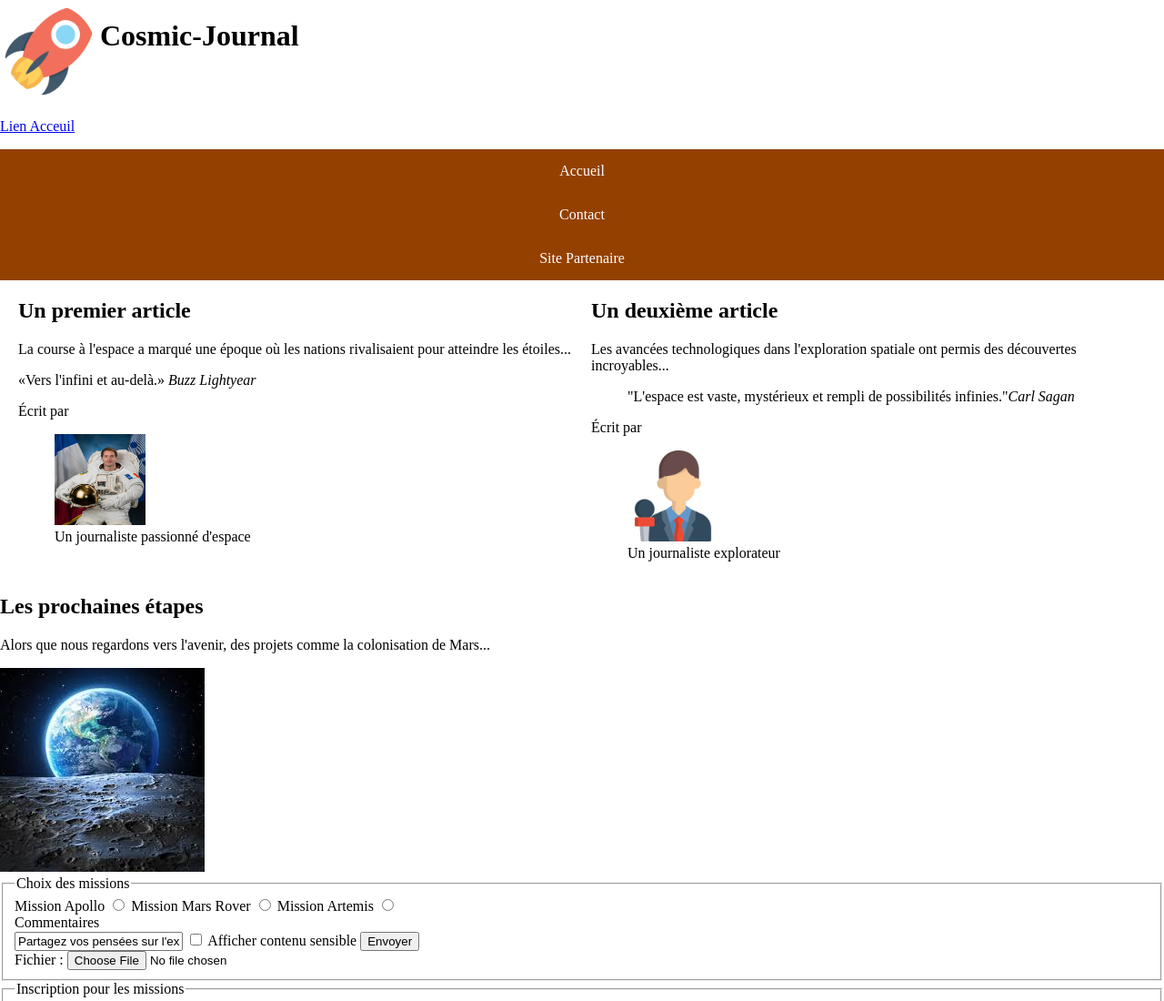
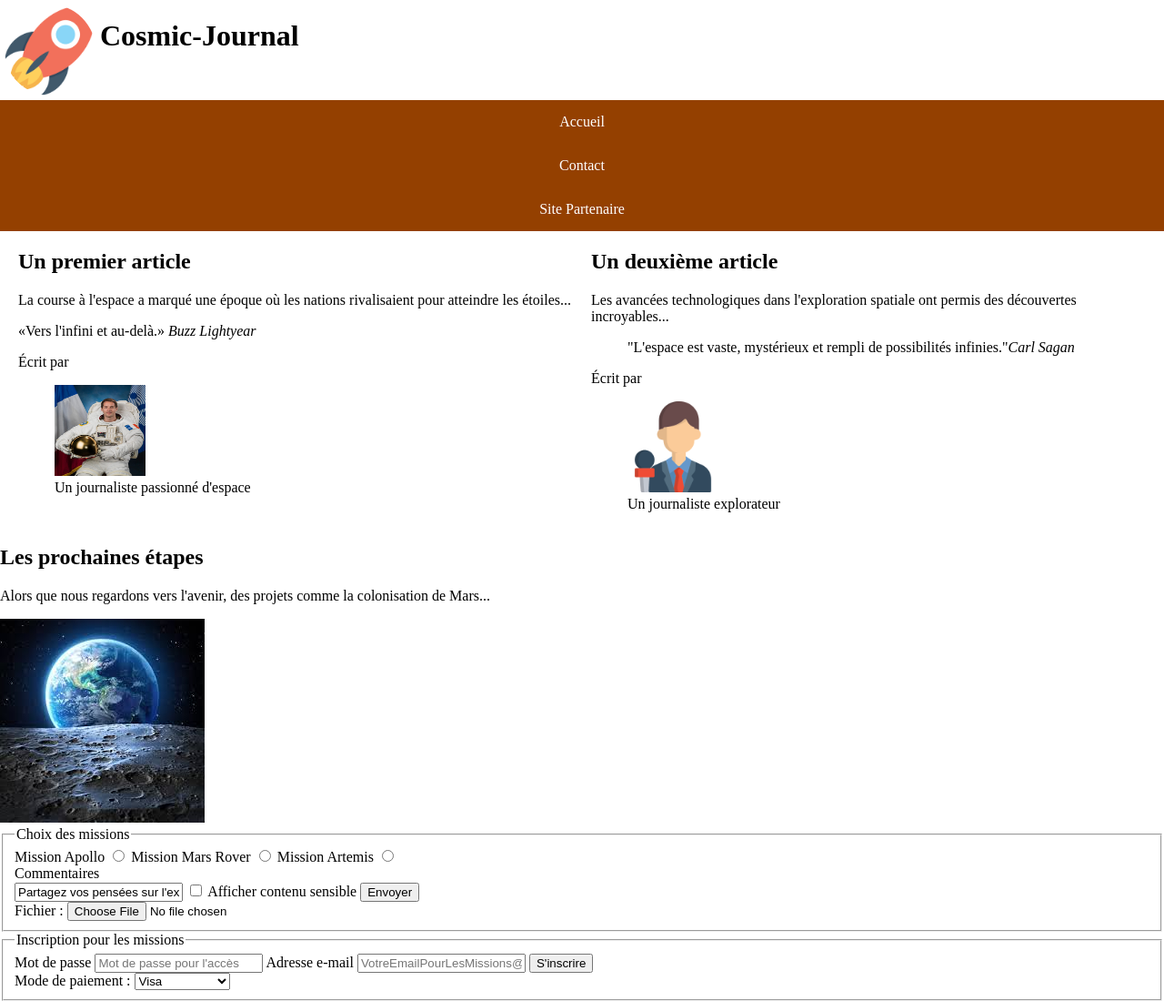
Before and after one commit to Toxi92/SiteAC, a plain HTML site: page index.html in a window 1280 px wide. Shown: the top 1100 px of the page at 91% size. Drawn offline with Linux system fonts and the light colour scheme.

Commit message:
Update index.html

```diff
--- a/index.html
+++ b/index.html
@@ -11,10 +11,7 @@
 <body>
     <header role="Entête">
         <div id="header_flex">
-            <a href="index.html" target="_blank">
-                <img src="images/rocket_icon.png" id="rocket_icon" alt="">
-                <p>Lien Acceuil</p>
-            </a>
+            <img src="images/rocket_icon.png" id="rocket_icon" alt="">
             <h1 aria-label="Titre du journal">Cosmic-Journal</h1>
         </div>
         <nav class="navbar" tabindex="0" aria-label="Navigation principale">
```
